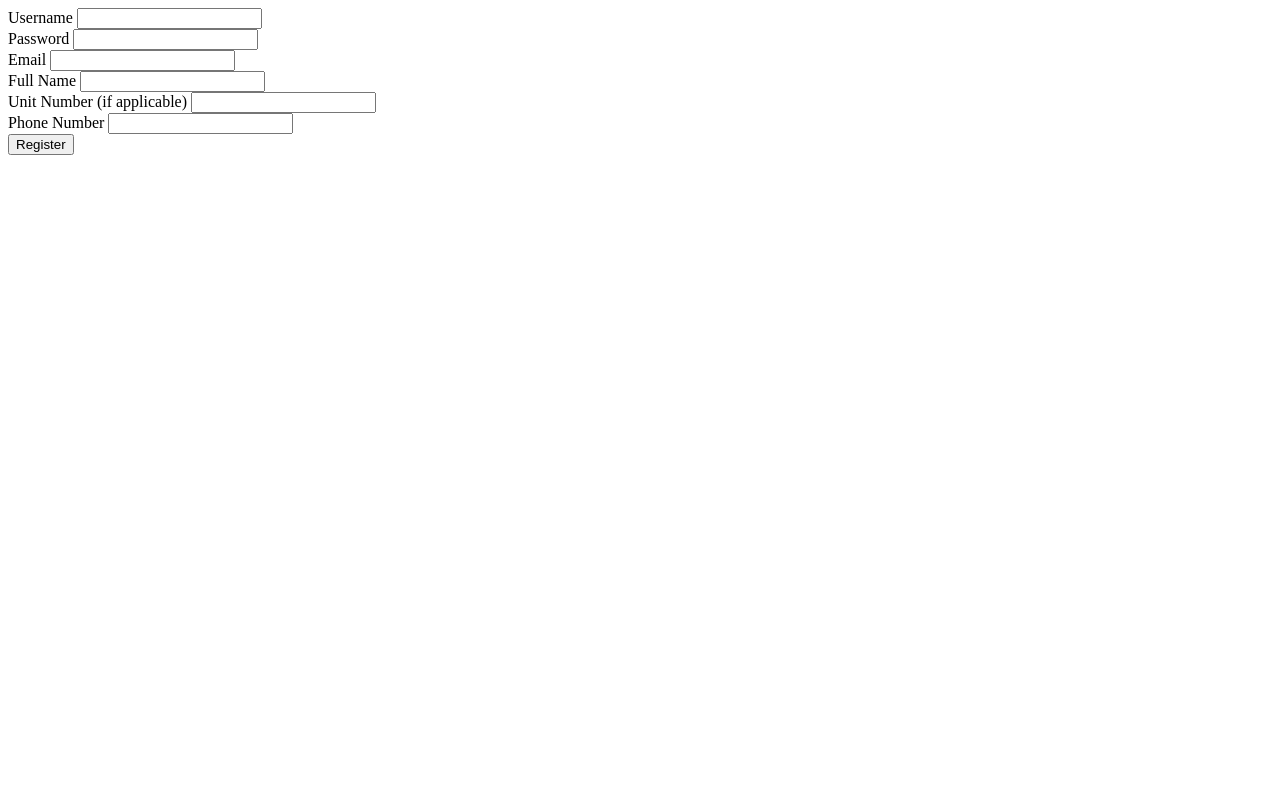
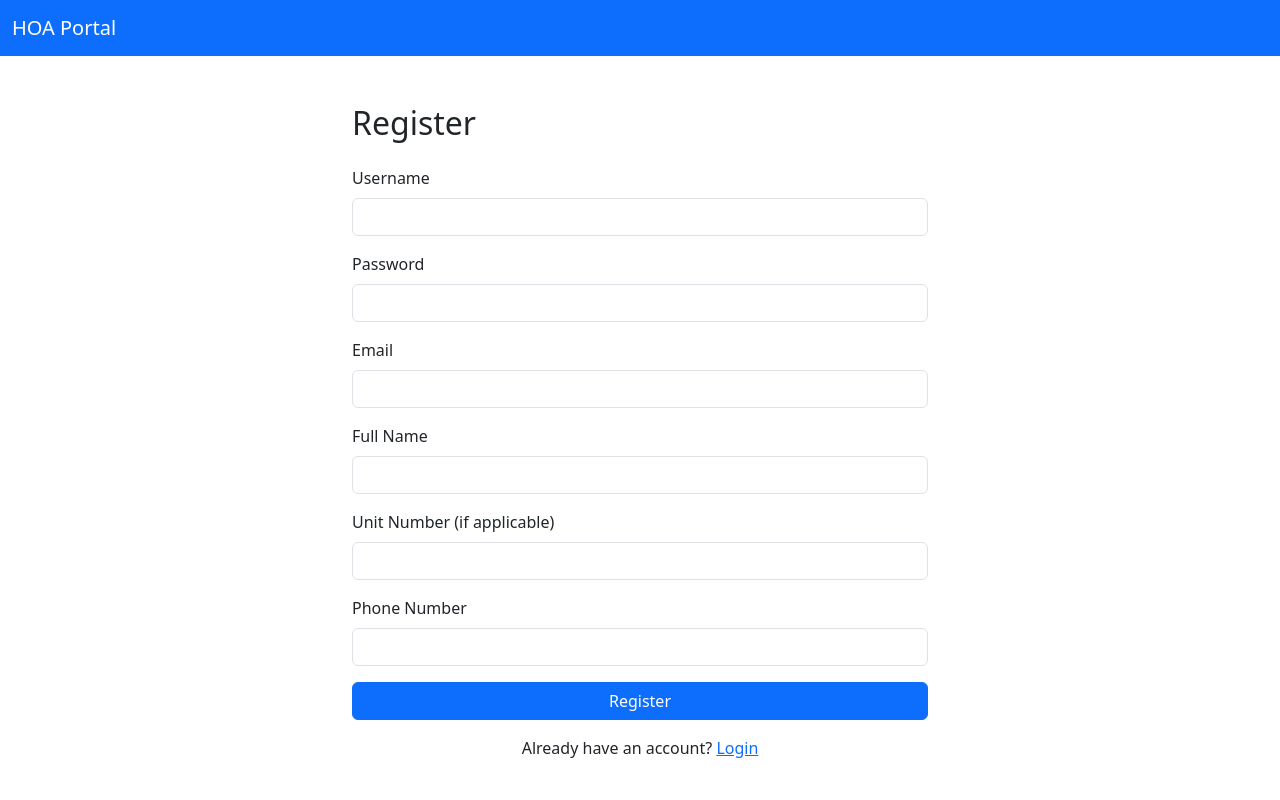
Before and after one commit to WorldWebStudios/hoa-portal, a Flask app: page /register in a window 1280 px wide. Run offline with Flask 3, Linux system fonts and the light colour scheme.

Commit message:
Style registration form using Bootstrap

```diff
--- a/templates/register.html
+++ b/templates/register.html
@@ -1,12 +1,47 @@
-<form method="POST">
-  {{ form.hidden_tag() }}
+{% extends "base.html" %}
+{% block content %}
+<div class="container mt-5" style="max-width: 600px;">
+  <h2 class="mb-4">Register</h2>
+  <form method="POST" novalidate>
+    {{ form.hidden_tag() }}
 
-  <div>{{ form.username.label }} {{ form.username() }}</div>
-  <div>{{ form.password.label }} {{ form.password() }}</div>
-  <div>{{ form.email.label }} {{ form.email() }}</div>
-  <div>{{ form.name.label }} {{ form.name() }}</div>
-  <div>{{ form.unit_number.label }} {{ form.unit_number() }}</div>
-  <div>{{ form.phone_number.label }} {{ form.phone_number() }}</div>
+    <div class="mb-3">
+      {{ form.username.label(class="form-label") }}
+      {{ form.username(class="form-control") }}
+    </div>
 
-  <div>{{ form.submit(class="btn btn-success") }}</div>
-</form>
+    <div class="mb-3">
+      {{ form.password.label(class="form-label") }}
+      {{ form.password(class="form-control") }}
+    </div>
+
+    <div class="mb-3">
+      {{ form.email.label(class="form-label") }}
+      {{ form.email(class="form-control") }}
+    </div>
+
+    <div class="mb-3">
+      {{ form.name.label(class="form-label") }}
+      {{ form.name(class="form-control") }}
+    </div>
+
+    <div class="mb-3">
+      {{ form.unit_number.label(class="form-label") }}
+      {{ form.unit_number(class="form-control") }}
+    </div>
+
+    <div class="mb-3">
+      {{ form.phone_number.label(class="form-label") }}
+      {{ form.phone_number(class="form-control") }}
+    </div>
+
+    <div class="d-grid">
+      {{ form.submit(class="btn btn-primary") }}
+    </div>
+  </form>
+
+  <div class="mt-3 text-center">
+    <p>Already have an account? <a href="{{ url_for('auth.login') }}">Login</a></p>
+  </div>
+</div>
+{% endblock %}
```
